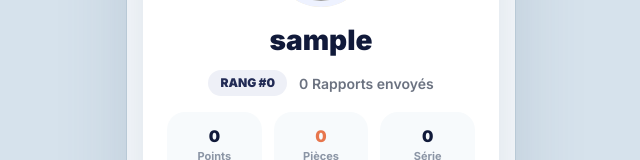
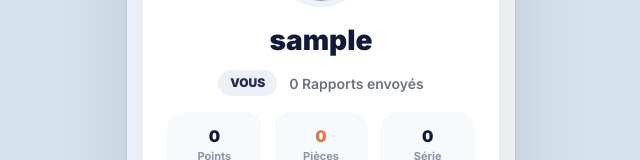
Before and after one commit to Asad3322/Car-app-French, a React (Vite) app: page /app/leaderboard in a window 1280 px wide. Shown: the part 245-405 px from the top of the page, without its empty margins (319-959 px from the left). Built offline with nearby package versions, Linux system fonts and the light colour scheme; no server answers; sample sign-in values are in the browser's storage; grey boxes are pictures that could not be loaded.

Commit message:
Onclick leaderboard function settings

```diff
--- a/src/pages/app/Leaderboard.tsx
+++ b/src/pages/app/Leaderboard.tsx
@@ -114,9 +114,6 @@ const Leaderboard = () => {
   const t = translations[language].leaderboard;
 
   const [apiData, setApiData] = useState<LeaderboardEntry[]>([]);
-  const [selectedUser, setSelectedUser] = useState<LeaderboardEntry | null>(
-    null,
-  );
   const [loading, setLoading] = useState(true);
 
   const localProfileId = useMemo(() => {
@@ -167,14 +164,11 @@ const Leaderboard = () => {
 
     fetchLeaderboard();
 
-    // ✅ LIVE REFRESH
     window.addEventListener("profileUpdated", fetchLeaderboard);
-
     window.addEventListener("focus", fetchLeaderboard);
 
     return () => {
       window.removeEventListener("profileUpdated", fetchLeaderboard);
-
       window.removeEventListener("focus", fetchLeaderboard);
     };
   }, []);
@@ -185,9 +179,11 @@ const Leaderboard = () => {
     const sorted = merged
       .sort((a, b) => {
         if (b.points !== a.points) return b.points - a.points;
+
         if (b.reportsCount !== a.reportsCount) {
           return b.reportsCount - a.reportsCount;
         }
+
         return b.coins - a.coins;
       })
       .map((item, index) => ({
@@ -200,7 +196,7 @@ const Leaderboard = () => {
 
   const currentLoggedInUser = useMemo(() => {
     const fromLeaderboard = data.find(
-    (item) => item.profileId === localProfileId
+      (item) => item.profileId === localProfileId,
     );
 
     if (fromLeaderboard) return fromLeaderboard;
@@ -226,7 +222,7 @@ const Leaderboard = () => {
           savedUser.reportsCount ||
             savedUser.reports_count ||
             savedUser.totalIncidentsReported ||
-          0
+            0,
         ),
         coins: Number(savedUser.coins || 0),
         streak: Number(savedUser.streak || 0),
@@ -242,10 +238,8 @@ const Leaderboard = () => {
     }
   }, [data, localProfileId]);
 
-const displayUser = selectedUser
-  ? data.find((item) => item.profileId === selectedUser.profileId) ||
-    selectedUser
-  : currentLoggedInUser || data[0];
+  // ✅ Top card will always show current logged-in user only
+  const displayUser = currentLoggedInUser || data[0];
 
   return (
     <div className="min-h-screen bg-[#F1F5F9] px-4 pb-24 pt-4 text-[#101B35]">
@@ -280,8 +274,16 @@ const displayUser = selectedUser
                         displayUser.profileImage ||
                         DEFAULT_AVATAR
                       ).includes("?")
-                        ? `${displayUser.avatarUrl || displayUser.profileImage || DEFAULT_AVATAR}&t=${Date.now()}`
-                        : `${displayUser.avatarUrl || displayUser.profileImage || DEFAULT_AVATAR}?t=${Date.now()}`
+                        ? `${
+                            displayUser.avatarUrl ||
+                            displayUser.profileImage ||
+                            DEFAULT_AVATAR
+                          }&t=${Date.now()}`
+                        : `${
+                            displayUser.avatarUrl ||
+                            displayUser.profileImage ||
+                            DEFAULT_AVATAR
+                          }?t=${Date.now()}`
                     }
                     alt={displayUser.username}
                     className="relative h-full w-full rounded-full border-[6px] border-[#EEF2FF] bg-white object-cover"
@@ -298,7 +300,9 @@ const displayUser = selectedUser
 
                 <div className="mt-3 flex flex-wrap items-center justify-center gap-3">
                   <span className="rounded-full bg-[#EEF0F7] px-3 py-1 text-[12px] font-black uppercase text-[#222B55]">
-                    {t.rank} #{displayUser.rank}
+                    {displayUser.rank > 0
+                      ? `${t.rank} #${displayUser.rank}`
+                      : t.you}
                   </span>
 
                   <span className="text-[14px] font-semibold text-[#6B7280]">
@@ -348,19 +352,15 @@ const displayUser = selectedUser
             <div className="space-y-4">
               {data.map((player) => {
                 const isYou = player.profileId === localProfileId;
-                const isSelected = displayUser?.profileId === player.profileId;
 
                 const avatar =
                   player.avatarUrl || player.profileImage || DEFAULT_AVATAR;
 
                 return (
-                  <button
+                  <div
                     key={player.profileId}
-                    onClick={() => setSelectedUser(player)}
-                    className={`flex w-full items-center rounded-[26px] px-4 py-4 text-left transition active:scale-[0.98] ${
-                      isSelected
-                        ? "border border-[#2F93F6] bg-[#EEF8FF]"
-                        : isYou
+                    className={`flex w-full cursor-default items-center rounded-[26px] px-4 py-4 text-left ${
+                      isYou
                         ? "border border-[#2F93F6] bg-[#F7FBFF]"
                         : "bg-white"
                     } shadow-[0_10px_28px_rgba(15,35,64,0.07)]`}
@@ -414,7 +414,7 @@ const displayUser = selectedUser
                         {player.coins} {t.coinsLower}
                       </div>
                     </div>
-                  </button>
+                  </div>
                 );
               })}
             </div>
```
Lines whose indentation alone changed are shown as unchanged.
